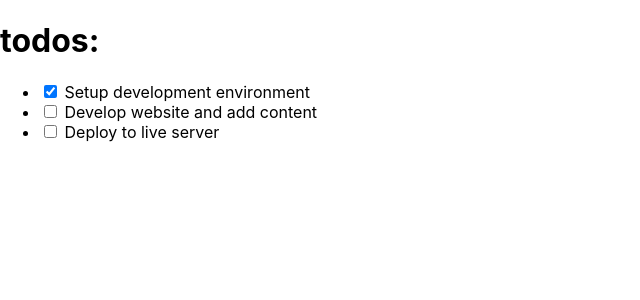
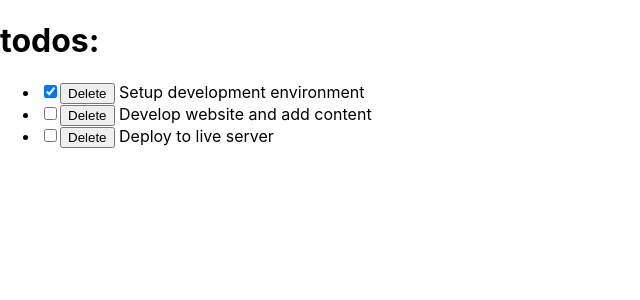
Before and after one commit to amrendrakind/ToDoApp_React_JS, a React (Create React App) app: page / in a window 1280 px wide. Shown: the top 300 px of the page, without its empty margins (0-640 px from the left). Built offline with nearby package versions, Linux system fonts and the light colour scheme.

Commit message:
Delete button added

```diff
--- a/src/components/TodoContainer.js
+++ b/src/components/TodoContainer.js
@@ -26,12 +26,34 @@ class TodoContainer extends React.PureComponent {
     };
   }
 
+  handleChange = (id) => {
+    this.setState((prevState) => ({
+      todos: prevState.todos.map((todo) => {
+        if (todo.id === id) {
+          return {
+            ...todo,
+            completed: !todo.completed,
+          };
+        }
+        return todo;
+      }),
+    }));
+  }
+
+  delTodo = (id) => {
+    console.log('deleted', id);
+  }
+
   render() {
     const { todos } = this.state;
     return (
       <div>
         <Header />
-        <TodosList todos={todos} />
+        <TodosList
+          todos={todos}
+          handleChangeProps={this.handleChange}
+          handleDeleteTodoProps={this.delTodo}
+        />
       </div>
     );
   }
--- a/src/components/TodoItem.js
+++ b/src/components/TodoItem.js
@@ -2,7 +2,7 @@ import React from 'react';
 import PropTypes from 'prop-types';
 
 function TodoItem(props) {
-  const { todo, handleChangeProps } = props;
+  const { todo, handleChangeProps, handleDeleteTodoProps } = props;
   const { title, completed, id } = todo;
 
   return (
@@ -12,6 +12,12 @@ function TodoItem(props) {
         checked={completed}
         onChange={() => handleChangeProps(id)}
       />
+      <button
+        type="button"
+        onClick={() => handleDeleteTodoProps(id)}
+      >
+        Delete
+      </button>
       {' '}
       {title}
     </li>
@@ -26,4 +32,5 @@ TodoItem.propTypes = {
     completed: PropTypes.bool.isRequired,
   }).isRequired,
   handleChangeProps: PropTypes.func.isRequired,
+  handleDeleteTodoProps: PropTypes.func.isRequired,
 };
--- a/src/components/TodosList.js
+++ b/src/components/TodosList.js
@@ -5,36 +5,19 @@ import TodoItem from './TodoItem';
 class TodosList extends React.PureComponent {
   constructor(props) {
     super(props);
-    const { todos } = props;
-    this.state = {
-      todos,
-    };
-    this.handleChange = this.handleChange.bind(this);
+    this.state = {};
   }
 
-  handleChange = (id) => {
-    this.setState((prevState) => ({
-      todos: prevState.todos.map((todo) => {
-        if (todo.id === id) {
-          return {
-            ...todo,
-            completed: !todo.completed,
-          };
-        }
-        return todo;
-      }),
-    }));
-  };
-
   render() {
-    const { todos } = this.state;
+    const { todos, handleChangeProps, handleDeleteTodoProps } = this.props;
     return (
       <ul>
         {todos.map((todo) => (
           <TodoItem
             key={todo.id}
             todo={todo}
-            handleChangeProps={this.handleChange}
+            handleChangeProps={handleChangeProps}
+            handleDeleteTodoProps={handleDeleteTodoProps}
           />
         ))}
       </ul>
@@ -49,5 +32,7 @@ TodosList.propTypes = {
       completed: PropTypes.bool.isRequired,
     }),
   ).isRequired,
+  handleChangeProps: PropTypes.func.isRequired,
+  handleDeleteTodoProps: PropTypes.func.isRequired,
 };
 export default TodosList;
```
